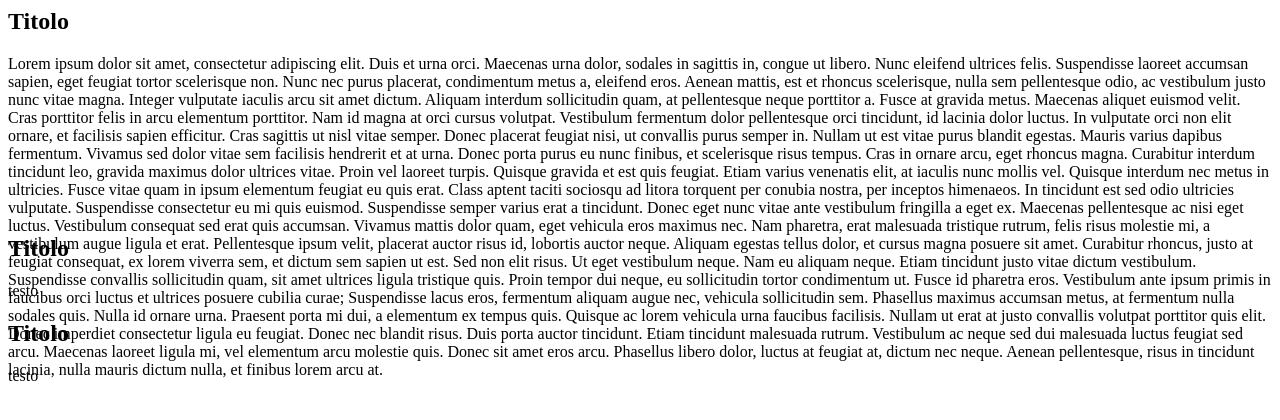
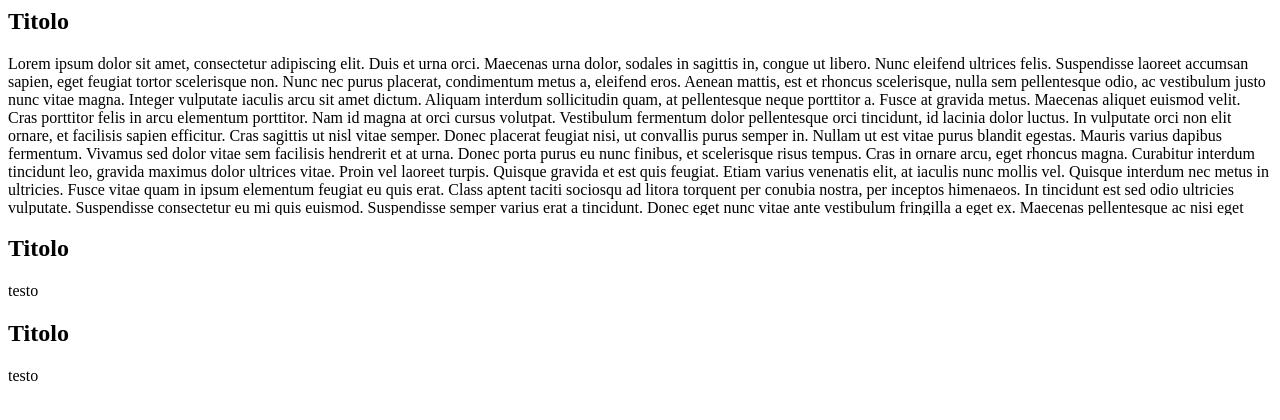
Before and after one commit to francesca-palladino/blog.svoltastudenti.it, a Jekyll site: the page it/faq.html, which Jekyll copies as it is, in a window 1280 px wide. Shown: the top 420 px of the page. Built offline with Jekyll 4.4.1, drawn with Linux system fonts in a browser that asks for light colours.

Commit message:
Update faq.html

```diff
--- a/it/faq.html
+++ b/it/faq.html
@@ -30,10 +30,10 @@
   #faq p {
     max-height: 10em;
     transition: all 1s;
+    overflow: auto;
   }
 
   #faq .faq-trigger:checked + p {
     max-height: 0;
-    overflow: auto;
   }
 </style>
```
